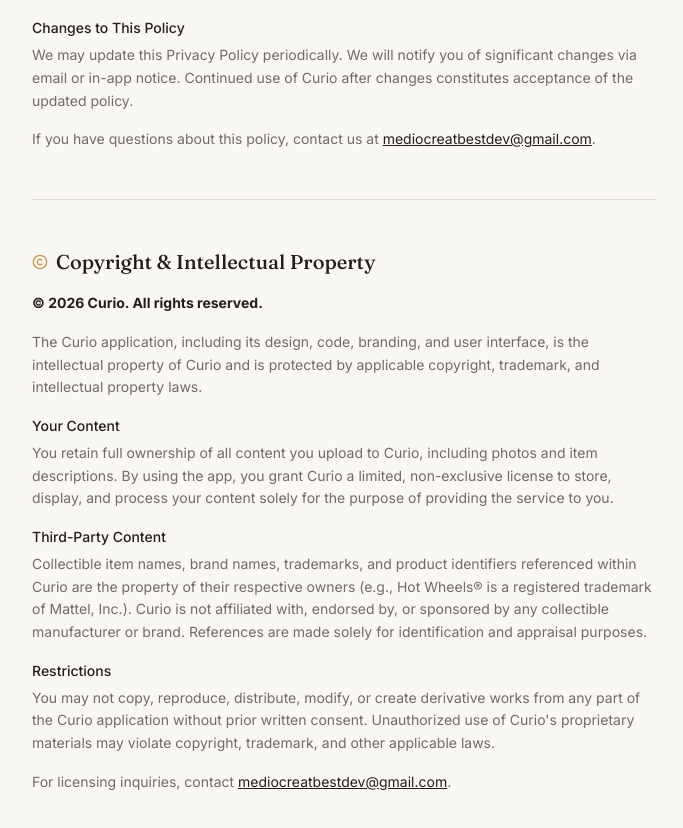
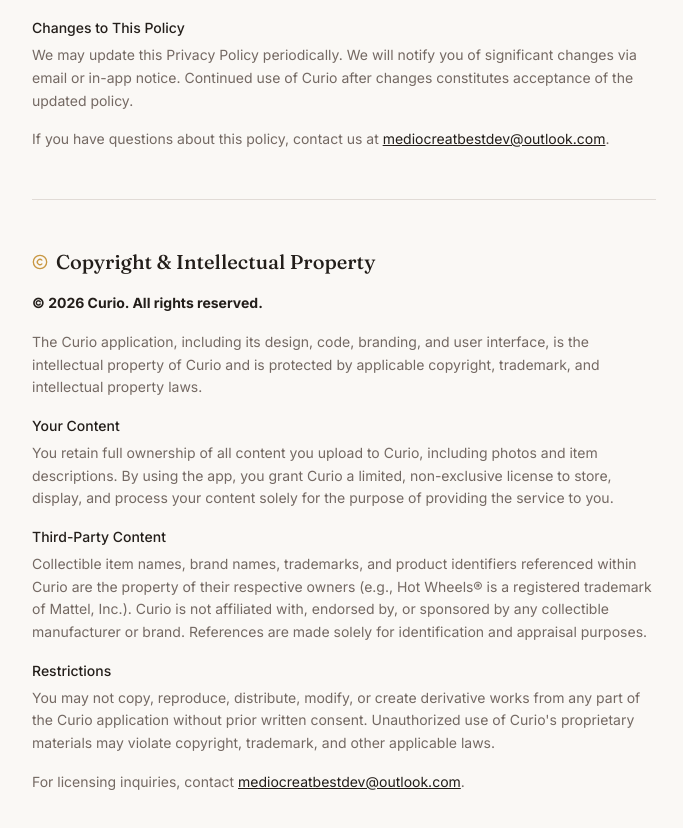
Before and after one commit to Annanoel3/curio, a React (Vite) app: page /settings in a window 1280 px wide. Shown: the part 1641-2469 px from the top of the page, without its empty margins (296-979 px from the left). Built offline with nearby package versions, Linux system fonts and the light colour scheme; no server answers.

Commit message:
File changes

```diff
--- a/src/components/UserNotRegisteredError.jsx
+++ b/src/components/UserNotRegisteredError.jsx
@@ -18,7 +18,7 @@ const UserNotRegisteredError = () => {
             <p>If you believe this is an error, you can:</p>
             <ul className="list-disc list-inside mt-2 space-y-1">
               <li>Verify you are logged in with the correct account</li>
-              <li>Email <a href="mailto:mediocreatbestdev@gmail.com" className="underline text-slate-800">mediocreatbestdev@gmail.com</a> for access</li>
+              <li>Email <a href="mailto:mediocreatbestdev@outlook.com" className="underline text-slate-800">mediocreatbestdev@outlook.com</a> for access</li>
               <li>Try logging out and back in again</li>
             </ul>
           </div>
--- a/src/pages/Settings.jsx
+++ b/src/pages/Settings.jsx
@@ -127,7 +127,7 @@ export default function Settings() {
             <p>We may update this Privacy Policy periodically. We will notify you of significant changes via email or in-app notice. Continued use of Curio after changes constitutes acceptance of the updated policy.</p>
           </div>
 
-          <p>If you have questions about this policy, contact us at <a href="mailto:mediocreatbestdev@gmail.com" className="text-foreground underline">mediocreatbestdev@gmail.com</a>.</p>
+          <p>If you have questions about this policy, contact us at <a href="mailto:mediocreatbestdev@outlook.com" className="text-foreground underline">mediocreatbestdev@outlook.com</a>.</p>
         </div>
       </section>
 
@@ -159,7 +159,7 @@ export default function Settings() {
             <p>You may not copy, reproduce, distribute, modify, or create derivative works from any part of the Curio application without prior written consent. Unauthorized use of Curio's proprietary materials may violate copyright, trademark, and other applicable laws.</p>
           </div>
 
-          <p>For licensing inquiries, contact <a href="mailto:mediocreatbestdev@gmail.com" className="text-foreground underline">mediocreatbestdev@gmail.com</a>.</p>
+          <p>For licensing inquiries, contact <a href="mailto:mediocreatbestdev@outlook.com" className="text-foreground underline">mediocreatbestdev@outlook.com</a>.</p>
         </div>
       </section>
 
```
